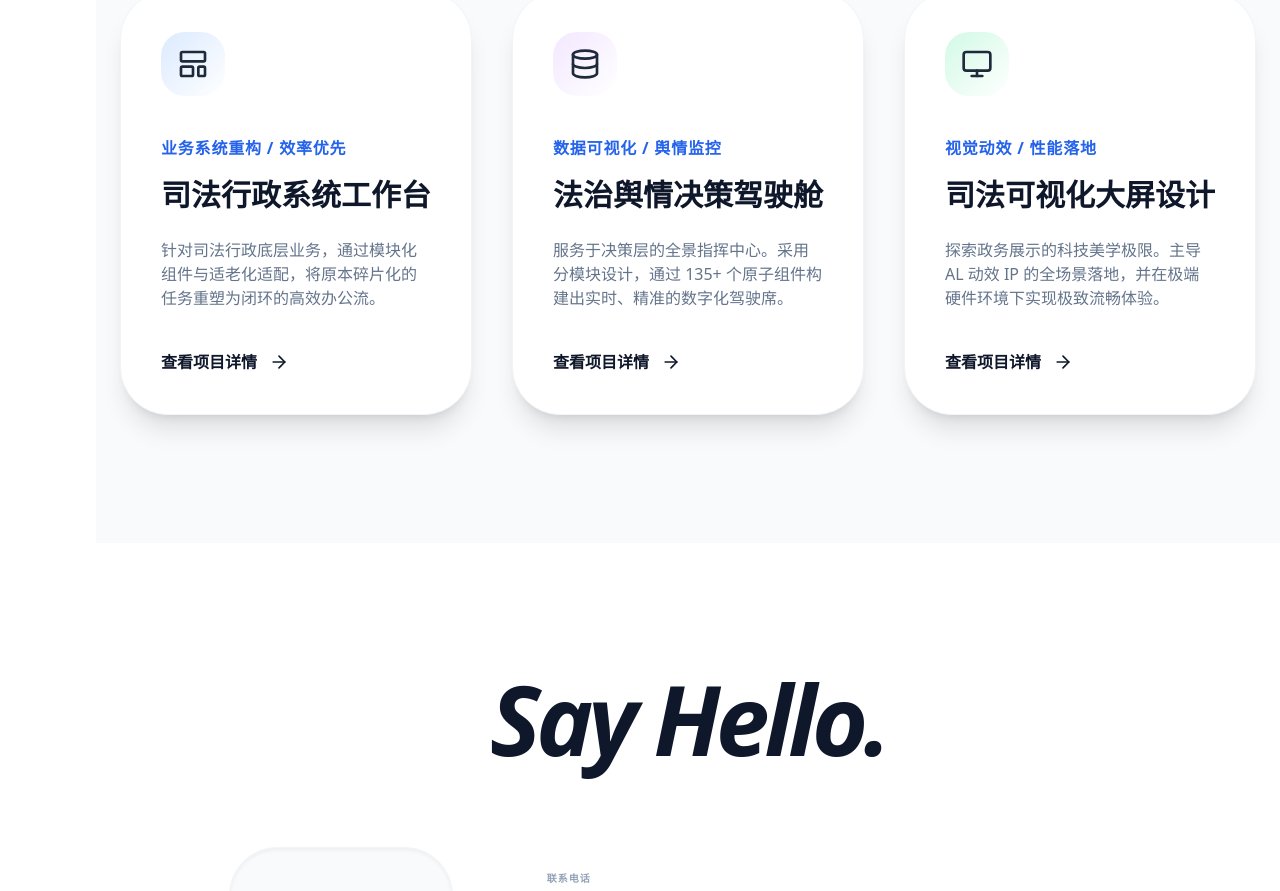
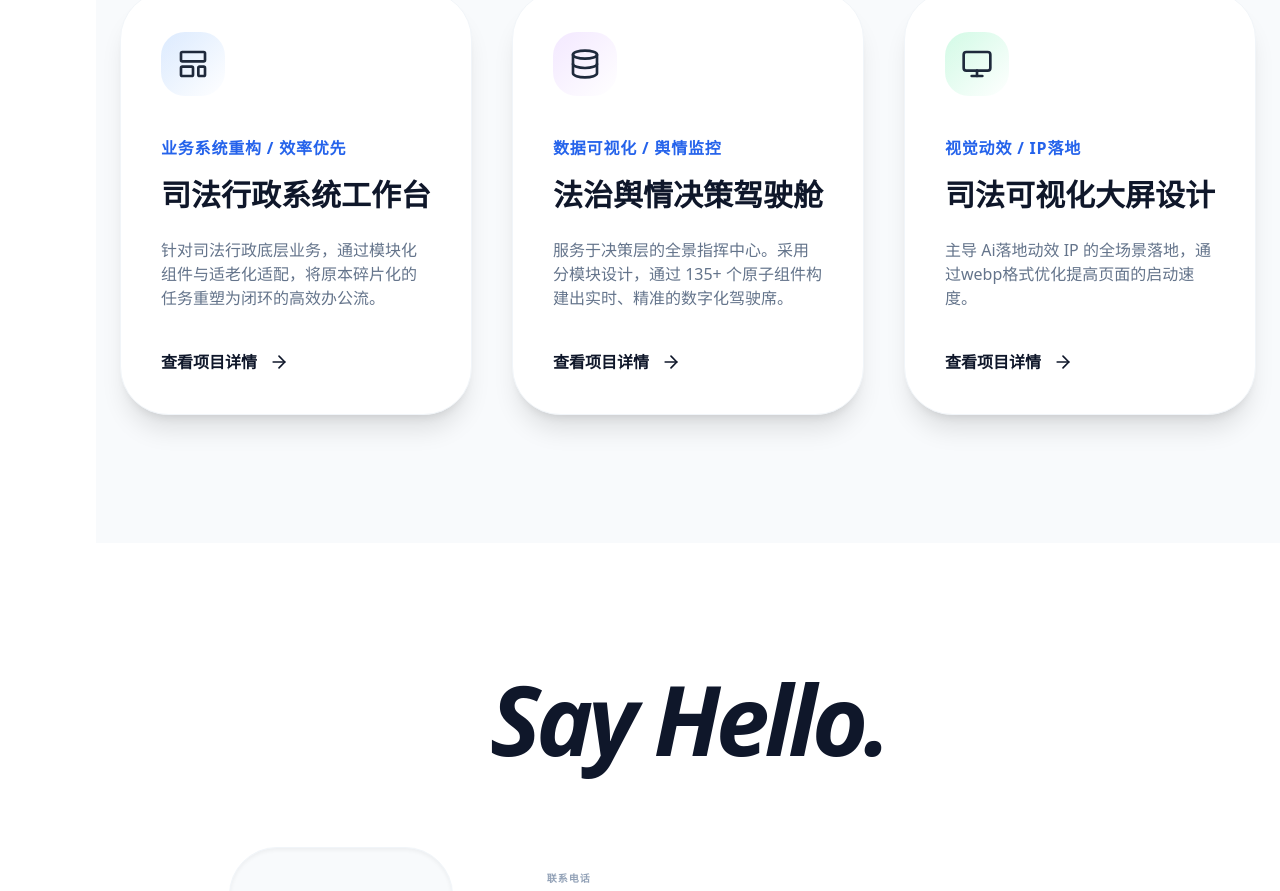
Before and after one commit to hongui/my-portfolio-2, a React (Vite) app: page / in a window 1280 px wide. Shown: the part 2440-3331 px from the top of the page. Built offline with nearby package versions, Linux system fonts and the light colour scheme.

Commit message:
Update App.jsx

```diff
--- a/src/App.jsx
+++ b/src/App.jsx
@@ -385,10 +385,10 @@ export default function App() {
     {
       id: 'p3',
       title: "司法可视化大屏设计",
-      tag: "视觉动效 / 性能落地",
+      tag: "视觉动效 / IP落地",
       color: "from-emerald-100",
       icon: Monitor,
-      desc: "探索政务展示的科技美学极限。主导 AL 动效 IP 的全场景落地，并在极端硬件环境下实现极致流畅体验。",
+      desc: "主导 Ai落地动效 IP 的全场景落地，通过webp格式优化提高页面的启动速度。",
       sections: [
         {
           title: "AL 动效 IP 视觉体系",
```
